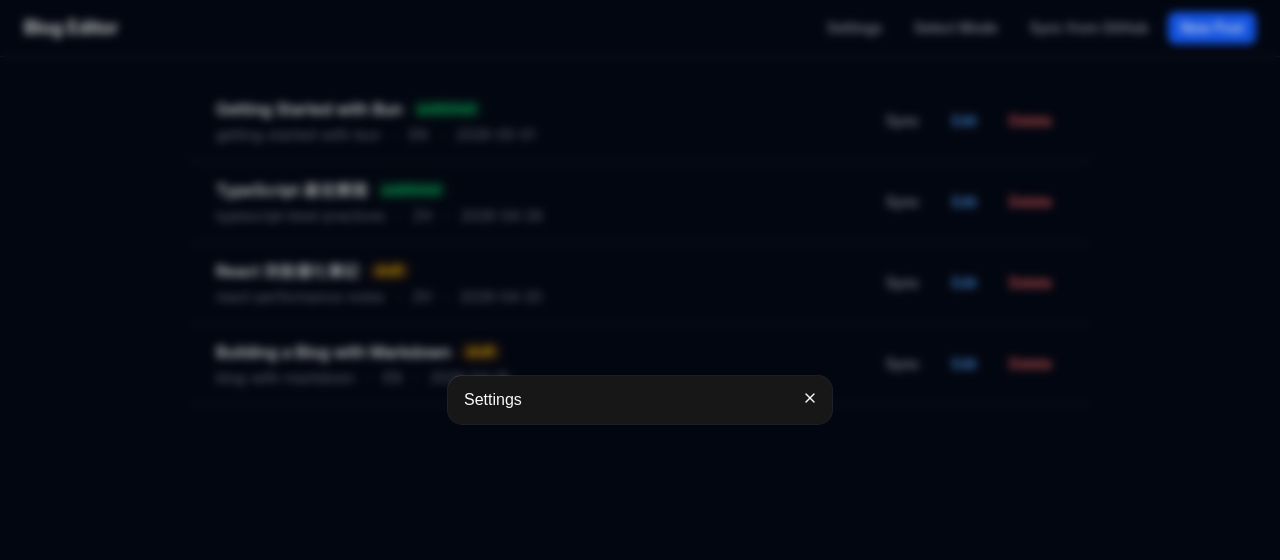
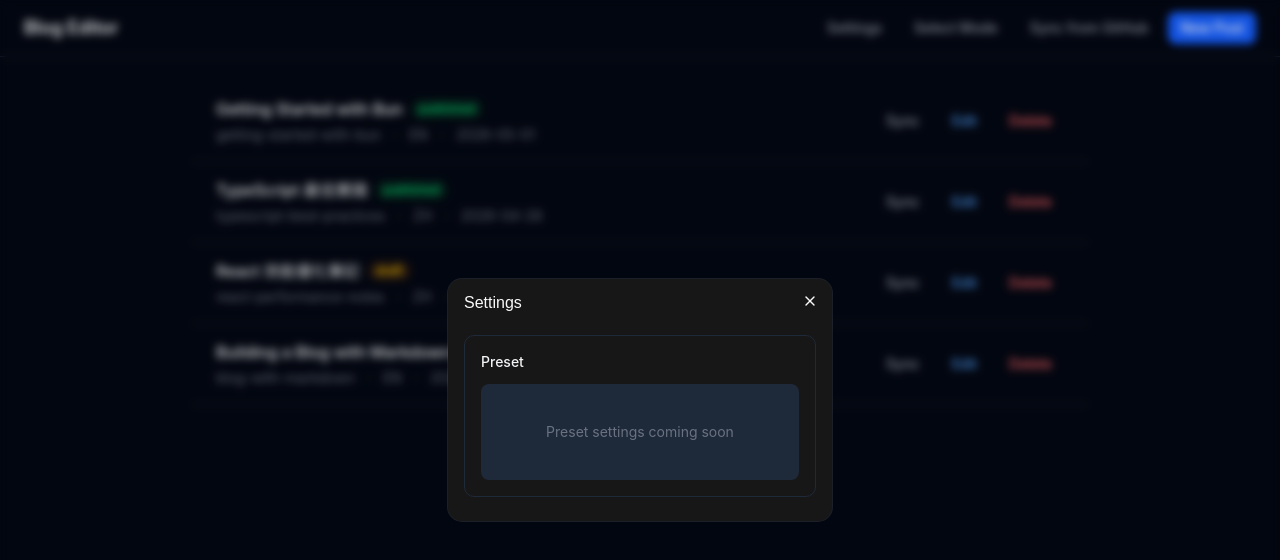
Before and after one commit to hungsean/blog-editor, a React (Vite) app in the folder frontend/: page / in a window 1280 px wide. Both pictures are taken after a click on the button "Settings". Shown: the top 560 px of the page. Built offline with nearby package versions, Linux system fonts and the light colour scheme.

Commit message:
add preset setting component

```diff
--- a/frontend/src/components/TopBar.tsx
+++ b/frontend/src/components/TopBar.tsx
@@ -5,6 +5,7 @@ import {
     DialogHeader,
     DialogTitle,
 } from "@/components/ui/dialog";
+import PresetSettings from "@/components/settings/PresetSettings";
 
 export default function TopBar() {
     const [settingsOpen, setSettingsOpen] = useState(false);
@@ -24,6 +25,9 @@ export default function TopBar() {
                         <DialogHeader>
                             <DialogTitle>Settings</DialogTitle>
                         </DialogHeader>
+                        <div className="flex flex-col gap-4 py-2">
+                            <PresetSettings />
+                        </div>
                     </DialogContent>
                 </Dialog>
                 <button className="px-3 py-1.5 text-sm font-medium text-gray-600 dark:text-gray-400 hover:text-gray-900 dark:hover:text-gray-100 hover:bg-gray-100 dark:hover:bg-gray-800 rounded-md transition-colors">
--- /dev/null
+++ b/frontend/src/components/settings/PresetSettings.tsx
@@ -0,0 +1,12 @@
+import React from "react";
+
+export default function PresetSettings() {
+    return (
+        <div className="rounded-lg border border-gray-200 dark:border-gray-800 p-4">
+            <h3 className="text-sm font-medium text-gray-900 dark:text-gray-100 mb-3">Preset</h3>
+            <div className="h-24 rounded-md bg-gray-100 dark:bg-gray-800 flex items-center justify-center">
+                <span className="text-sm text-gray-400 dark:text-gray-500">Preset settings coming soon</span>
+            </div>
+        </div>
+    );
+}
```
